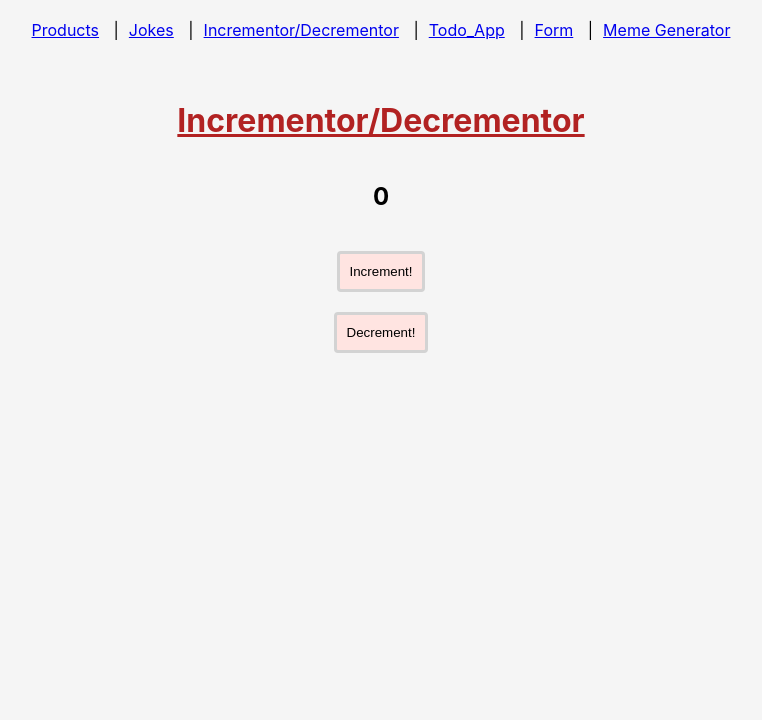
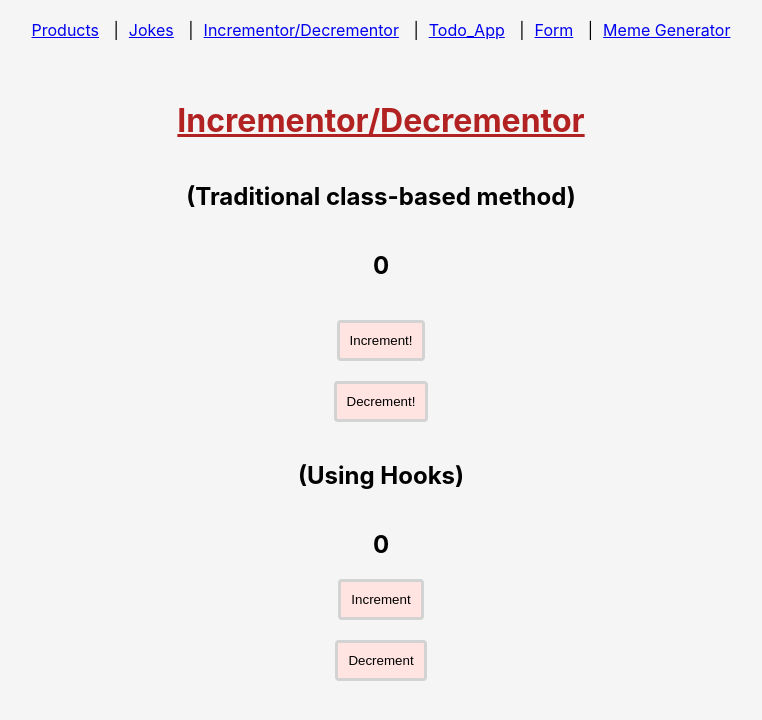
Before and after one commit to purvag15/React-Trial, a React (Create React App) app: page / in a window 1280 px wide. Shown: the top 720 px of the page, without its empty margins (259-1021 px from the left). Built offline with nearby package versions, Linux system fonts and the light colour scheme.

Commit message:
Added Incrementor/Decrementor using hooks

```diff
--- a/src/App.js
+++ b/src/App.js
@@ -12,6 +12,7 @@ import IncrDecr from "./AppResources/IncrDecr";
 import Todo from "./AppResources/Todo";
 import Form from "./AppResources/Form";
 import MemeGen from "./AppResources/MemeGen";
+import IncrDecrHooks from "./AppResources/IncrDecrHooks";
 
 function App()
 {
@@ -47,6 +48,7 @@ function App()
                   <Route exact path = "/">
                       <h1>Incrementor/Decrementor</h1>
                       <IncrDecr />
+                      <IncrDecrHooks />
                   </Route>
                   <Route exact path="/product">
                       <h1> Products </h1>
--- a/src/AppResources/IncrDecr.js
+++ b/src/AppResources/IncrDecr.js
@@ -36,6 +36,8 @@ class IncrDecr extends React.Component{
     {
         return (
             <div>
+
+                <h2>(Traditional class-based method)</h2>
                 <h2 style={{color: this.state.color, textAlign: "center"}}> {this.state.count} </h2>
                 <br />
                 <button className="center" onClick={() => this.increment()}>
--- /dev/null
+++ b/src/AppResources/IncrDecrHooks.js
@@ -0,0 +1,25 @@
+import React, {useState} from "react"
+
+function IncrDecrHooks() {
+    const [count, setCount] = useState(0)
+    const [answer, setAnswer] = useState("Yes")
+
+    function increment() {
+        setCount(prevCount => prevCount + 1)
+    }
+
+    function decrement() {
+        setCount(prevCount => prevCount - 1)
+    }
+
+    return (
+        <div><br/>
+            <h2>(Using Hooks)</h2>
+            <h2>{count}</h2>
+            <button onClick={increment}>Increment</button><br/>
+            <button onClick={decrement}>Decrement</button>
+            <br/><br/>
+        </div>
+    )
+}
+export default IncrDecrHooks
```
